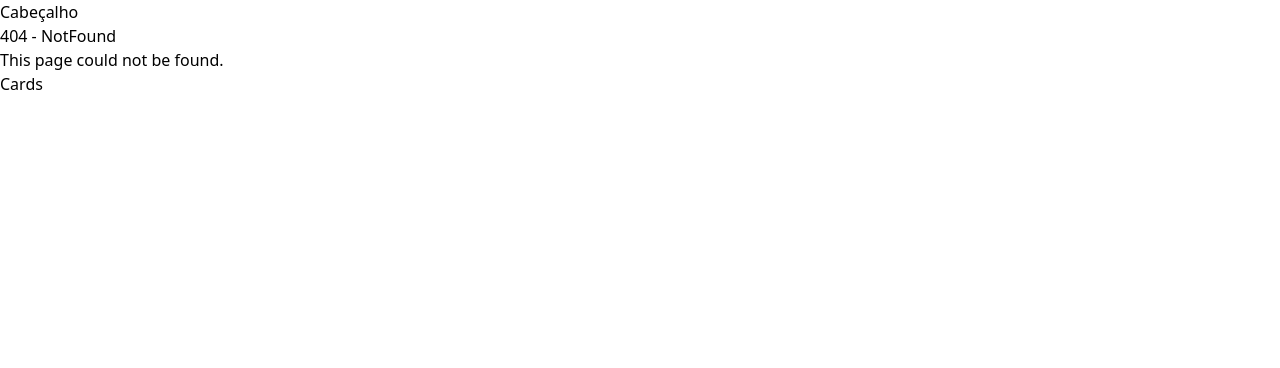
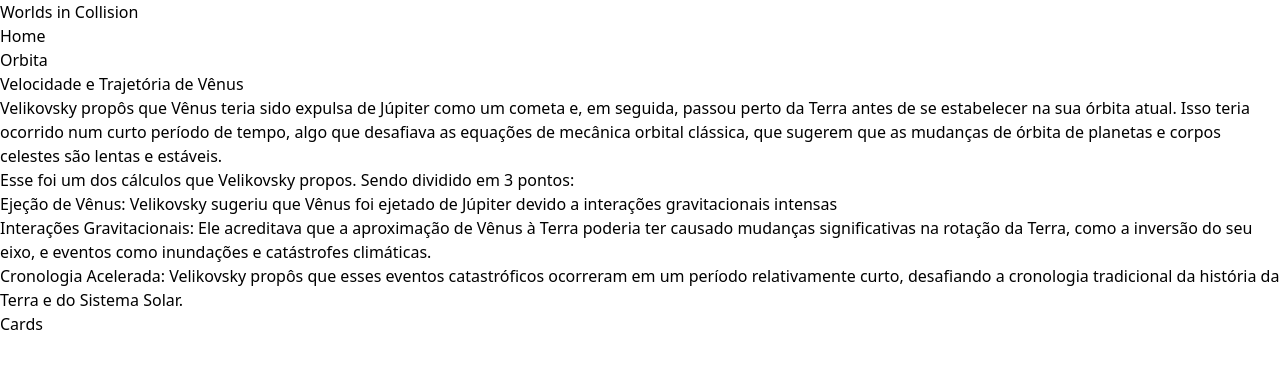
Before and after one commit to akemilol/Worlds-in-a-Collision, a Next.js app in the folder my-app/: page /velocidade in a window 1280 px wide. Before the commit this address had no page. Shown: the top 368 px of the page. Built offline with nearby package versions, Linux system fonts and the light colour scheme.

Commit message:
Páginas.

```diff
--- a/my-app/src/Components/Cabecalho/Cabecalho.tsx
+++ b/my-app/src/Components/Cabecalho/Cabecalho.tsx
@@ -1,7 +1,9 @@
+import Menu from "../Menu/Menu"
 export default function Cabecalho() {
     return (
       <div>
-        <h1>Cabeçalho</h1>
+        <h1>Worlds in Collision</h1>
+        <Menu/>
       </div>
     )
 }
--- a/my-app/src/Components/Menu/Menu.tsx
+++ b/my-app/src/Components/Menu/Menu.tsx
@@ -1,7 +1,13 @@
+import Link from "next/link";
+
+
 export default function Menu() {
     return (
-        <>
-        <h1>teste</h1>
-        </>
+        <nav>
+            <ul>
+                <li> <Link href="/">Home</Link> </li>
+                <li> <Link href="/orbita">Orbita</Link> </li>
+            </ul>
+        </nav>
     )
 }
--- /dev/null
+++ b/my-app/src/app/cronologia/page.tsx
@@ -0,0 +1,9 @@
+export default function Cronologia() {
+    return (
+        <div>
+            <h1>Cronologia dos Eventos</h1>
+            <p>Ele questionou a cronologia aceita de eventos históricos e astronômicos, propondo que certos eventos catastróficos ocorreram em tempos muito mais recentes do que a ciência convencional sugere. A ideia de que planetas poderiam ter mudado de órbita tão recentemente desafiava as
+                teorias astronômicas da época, que se baseavam em cálculos de órbitas estáveis por milhões de anos.</p>
+        </div>
+    )
+}
--- /dev/null
+++ b/my-app/src/app/gravitacionais/page.tsx
@@ -0,0 +1,9 @@
+export default function Gravitacionais() {
+    return (
+        <div>
+            <h1>Forças Gravitacionais e Eletromagnéticas</h1>
+            <p>Velikovsky propôs que as forças eletromagnéticas entre planetas poderiam ter desempenhado um papel significativo nos encontros próximos, algo que contraria o modelo puramente gravitacional aceito na física celeste. Ele sugeriu que os cálculos
+                gravitacionais sozinhos não explicavam adequadamente as interações planetárias propostas em suas teorias.</p>
+        </div>
+    )
+}
--- /dev/null
+++ b/my-app/src/app/orbita/page.tsx
@@ -0,0 +1,10 @@
+
+export default function Orbita() {
+    return (
+        <div>
+            <h1>Órbitas Planetárias e Instabilidade</h1>
+            <p>Velikovsky sugeriu que Vênus, Marte e outros corpos celestes poderiam ter passado perto da Terra, perturbando as órbitas planetárias de forma significativa. Isso implicava em uma instabilidade
+                no sistema solar que não era compatível com os cálculos newtonianos de órbitas estáveis a longo prazo.</p>
+        </div>
+    )
+}
--- /dev/null
+++ b/my-app/src/app/velocidade/page.tsx
@@ -0,0 +1,14 @@
+
+export default function Velocidade() {
+    return (
+        <div>
+            <h1>Velocidade e Trajetória de Vênus</h1>
+            <p>Velikovsky propôs que Vênus teria sido expulsa de Júpiter como um cometa e, em seguida, passou perto da Terra antes de se estabelecer na sua órbita atual. Isso teria ocorrido num curto período de tempo, algo que desafiava as equações de mecânica orbital clássica,
+                que sugerem que as mudanças de órbita de planetas e corpos celestes são lentas e estáveis.</p>
+            <p>Esse foi um dos cálculos que Velikovsky propos. Sendo dividido em 3 pontos:</p>
+            <p>Ejeção de Vênus: Velikovsky sugeriu que Vênus foi ejetado de Júpiter devido a interações gravitacionais intensas</p>
+            <p>Interações Gravitacionais: Ele acreditava que a aproximação de Vênus à Terra poderia ter causado mudanças significativas na rotação da Terra, como a inversão do seu eixo, e eventos como inundações e catástrofes climáticas.</p>
+            <p>Cronologia Acelerada: Velikovsky propôs que esses eventos catastróficos ocorreram em um período relativamente curto, desafiando a cronologia tradicional da história da Terra e do Sistema Solar. </p>
+        </div>
+    )
+}
```
